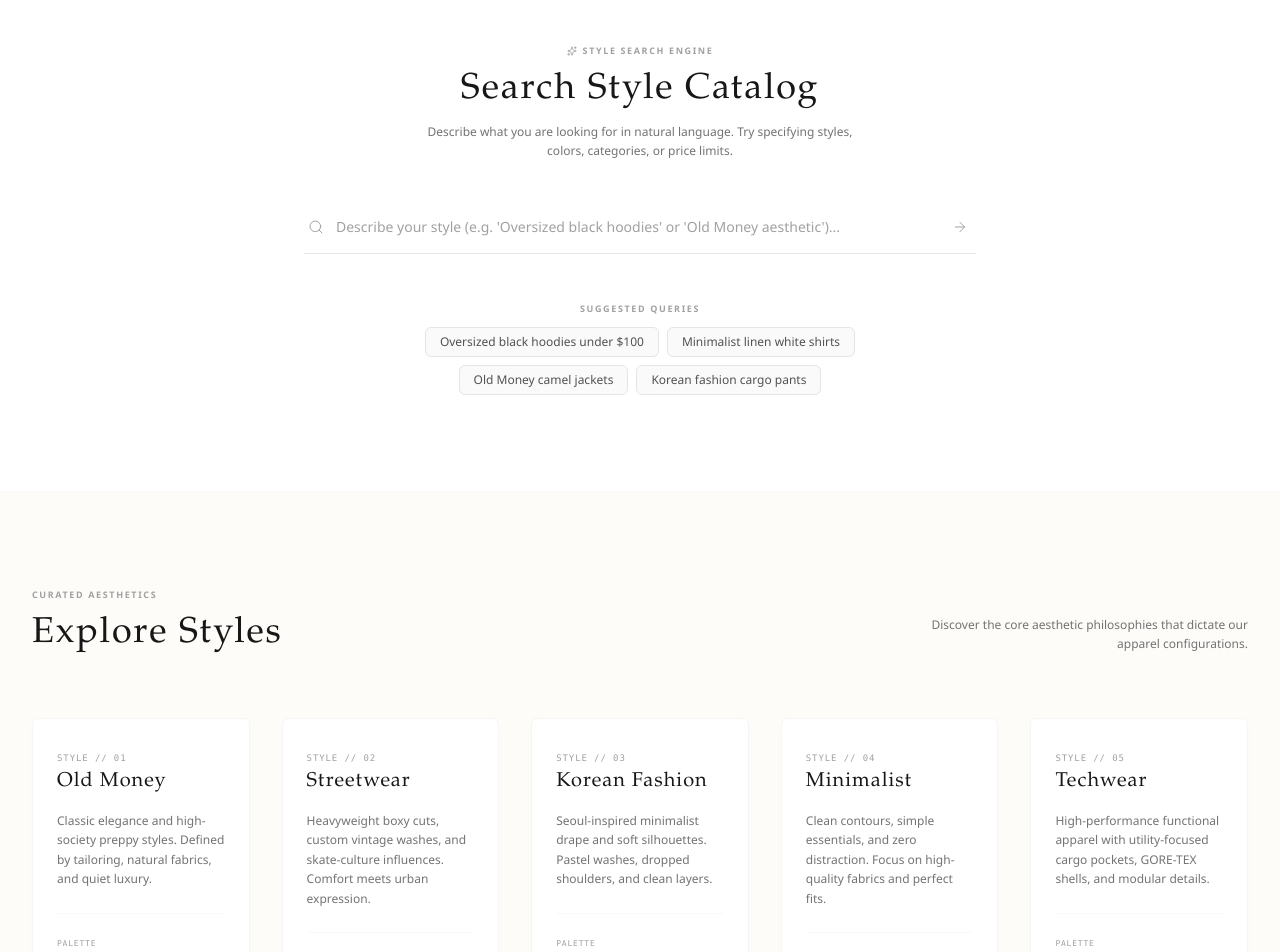
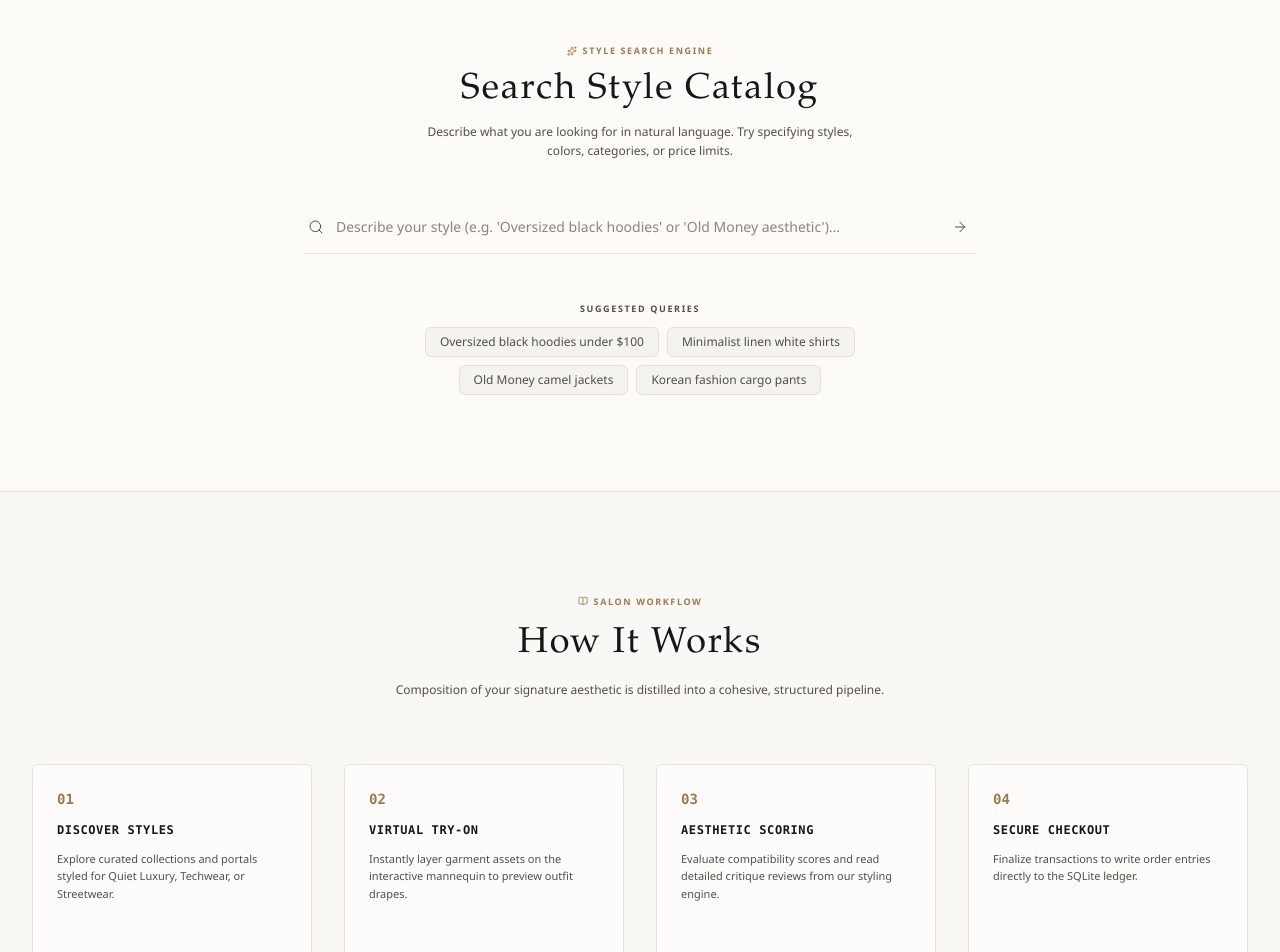
Before and after one commit to Mudassar-Khann/retail-pilot, a Next.js app in the folder frontend/: page / in a window 1280 px wide. Shown: the part 1000-1952 px from the top of the page. Built offline with nearby package versions, Linux system fonts and the light colour scheme; no server answers.

Commit message:
style/refactor: update frontend/components/home/AIPromptSearch.tsx for theme integration and UX enhancements

```diff
--- a/frontend/components/home/AIPromptSearch.tsx
+++ b/frontend/components/home/AIPromptSearch.tsx
@@ -1,6 +1,6 @@
 "use client";
 
-import { Sparkles, Search, ArrowRight } from "lucide-react";
+import { Sparkles, Search, ArrowRight, BookOpen, Layers, CheckCircle } from "lucide-react";
 import { useState } from "react";
 
 export default function AIPromptSearch() {
@@ -13,26 +13,50 @@ export default function AIPromptSearch() {
     "Korean fashion cargo pants"
   ];
 
+  const steps = [
+    {
+      num: "01",
+      title: "Discover Styles",
+      desc: "Explore curated collections and portals styled for Quiet Luxury, Techwear, or Streetwear."
+    },
+    {
+      num: "02",
+      title: "Virtual Try-On",
+      desc: "Instantly layer garment assets on the interactive mannequin to preview outfit drapes."
+    },
+    {
+      num: "03",
+      title: "Aesthetic Scoring",
+      desc: "Evaluate compatibility scores and read detailed critique reviews from our styling engine."
+    },
+    {
+      num: "04",
+      title: "Secure Checkout",
+      desc: "Finalize transactions to write order entries directly to the SQLite ledger."
+    }
+  ];
+
   return (
-    <section id="search" className="py-24 bg-white border-b border-neutral-100/60">
+    <>
+      <section id="search" className="py-24 bg-[var(--background)] border-b border-[var(--border-soft)]">
         <div className="mx-auto max-w-4xl px-4 sm:px-6 lg:px-8 text-center space-y-10">
           {/* Header */}
           <div className="space-y-3">
-          <div className="inline-flex items-center gap-1.5 text-[9px] font-semibold tracking-[0.18em] text-neutral-400 uppercase">
-            <Sparkles size={10} className="text-neutral-400" />
+            <div className="inline-flex items-center gap-1.5 text-[9px] font-semibold tracking-[0.18em] text-[var(--accent-gold)] uppercase">
+              <Sparkles size={10} className="text-[var(--accent-gold)]" />
               Style Search Engine
             </div>
-          <h2 className="font-serif text-3xl sm:text-4xl font-light tracking-wide text-neutral-900">
+            <h2 className="font-serif text-3xl sm:text-4xl font-light tracking-wide text-[var(--text-primary)]">
               Search Style Catalog
             </h2>
-          <p className="text-xs font-light text-neutral-500 max-w-md mx-auto leading-relaxed">
+            <p className="text-xs font-light text-[var(--text-secondary)] max-w-md mx-auto leading-relaxed">
               Describe what you are looking for in natural language. Try specifying styles, colors, categories, or price limits.
             </p>
           </div>
 
-        {/* Minimal Bottom-Border Input Box (Premium Minimalist reference) */}
-        <div className="relative max-w-2xl mx-auto border-b border-neutral-200 bg-transparent py-2 focus-within:border-neutral-950 transition-all duration-300 flex items-center">
-          <div className="pl-1 text-neutral-400">
+          {/* Minimal Bottom-Border Input Box */}
+          <div className="relative max-w-2xl mx-auto border-b border-[var(--border-soft)] bg-transparent py-2 focus-within:border-[var(--accent-gold)] transition-all duration-300 flex items-center">
+            <div className="pl-1 text-[var(--text-secondary)]">
               <Search size={16} strokeWidth={1.5} />
             </div>
             <input
@@ -40,11 +64,11 @@ export default function AIPromptSearch() {
               placeholder="Describe your style (e.g. 'Oversized black hoodies' or 'Old Money aesthetic')..."
               value={query}
               onChange={(e) => setQuery(e.target.value)}
-            className="w-full bg-transparent border-0 text-sm py-2 px-3 text-neutral-900 placeholder:text-neutral-400 focus:outline-none focus:ring-0"
+              className="w-full bg-transparent border-0 text-sm py-2 px-3 text-[var(--foreground)] placeholder:text-[var(--text-muted)] focus:outline-none focus:ring-0"
               aria-label="Describe your style"
             />
             <button
-            className="bg-transparent hover:text-neutral-950 text-neutral-400 p-2 transition-colors flex items-center justify-center cursor-pointer"
+              className="bg-transparent hover:text-[var(--foreground)] text-[var(--text-secondary)] p-2 transition-colors flex items-center justify-center cursor-pointer"
               aria-label="Send Search Request"
             >
               <ArrowRight size={16} strokeWidth={1.5} />
@@ -53,7 +77,7 @@ export default function AIPromptSearch() {
 
           {/* Suggestions */}
           <div className="space-y-3 pt-2">
-          <p className="text-[9px] font-semibold tracking-[0.18em] text-neutral-400 uppercase">
+            <p className="text-[9px] font-semibold tracking-[0.18em] text-[var(--text-secondary)] uppercase">
               Suggested Queries
             </p>
             <div className="flex flex-wrap justify-center gap-2 max-w-xl mx-auto">
@@ -61,7 +85,7 @@ export default function AIPromptSearch() {
                 <button
                   key={prompt}
                   onClick={() => setQuery(prompt)}
-                className="border border-neutral-200 hover:border-neutral-950 bg-neutral-50 hover:bg-white text-xs font-light px-3.5 py-1.5 text-neutral-600 hover:text-neutral-900 transition-all duration-300 rounded-md cursor-pointer"
+                  className="border border-[var(--border-soft)] hover:border-[var(--accent-gold)]/50 bg-[var(--bg-secondary)] hover:bg-[var(--bg-card)] text-xs font-light px-3.5 py-1.5 text-[var(--text-secondary)] hover:text-[var(--text-primary)] transition-all duration-300 rounded-md cursor-pointer"
                 >
                   {prompt}
                 </button>
@@ -70,5 +94,47 @@ export default function AIPromptSearch() {
           </div>
         </div>
       </section>
+
+      {/* HOW IT WORKS SECTION */}
+      <section className="py-24 bg-[var(--bg-secondary)]/40 border-b border-[var(--border-soft)]">
+        <div className="mx-auto max-w-7xl px-4 sm:px-6 lg:px-8 space-y-16">
+          {/* Section Header */}
+          <div className="text-center max-w-2xl mx-auto space-y-4">
+            <span className="inline-flex items-center gap-1.5 text-[9px] font-semibold tracking-[0.18em] text-[var(--accent-gold)] uppercase">
+              <BookOpen size={10} />
+              SALON WORKFLOW
+            </span>
+            <h2 className="font-serif text-3xl sm:text-4xl font-light tracking-wide text-[var(--text-primary)]">
+              How It Works
+            </h2>
+            <p className="text-xs font-light text-[var(--text-secondary)] leading-relaxed">
+              Composition of your signature aesthetic is distilled into a cohesive, structured pipeline.
+            </p>
+          </div>
+
+          {/* Steps Grid */}
+          <div className="grid grid-cols-1 md:grid-cols-4 gap-8">
+            {steps.map((step) => (
+              <div
+                key={step.num}
+                className="p-6 border border-[var(--border-soft)] bg-[var(--bg-card)]/50 backdrop-blur-md rounded-md flex flex-col justify-between aspect-[1.1] transition-all duration-300 hover:border-[var(--accent-gold)]/20"
+              >
+                <div className="space-y-3">
+                  <span className="text-[14px] font-mono font-bold text-[var(--accent-gold)] block">
+                    {step.num}
+                  </span>
+                  <h3 className="text-xs font-semibold tracking-wider text-[var(--text-primary)] uppercase font-mono">
+                    {step.title}
+                  </h3>
+                  <p className="text-[11px] font-light text-[var(--text-secondary)] leading-relaxed">
+                    {step.desc}
+                  </p>
+                </div>
+              </div>
+            ))}
+          </div>
+        </div>
+      </section>
+    </>
   );
 }
```
Lines whose indentation alone changed are shown as unchanged.
